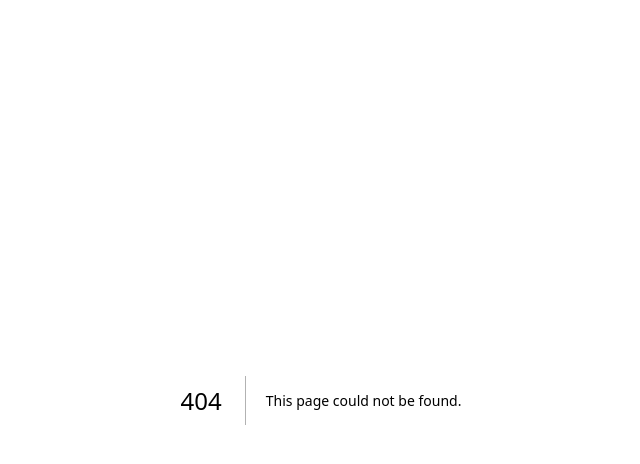
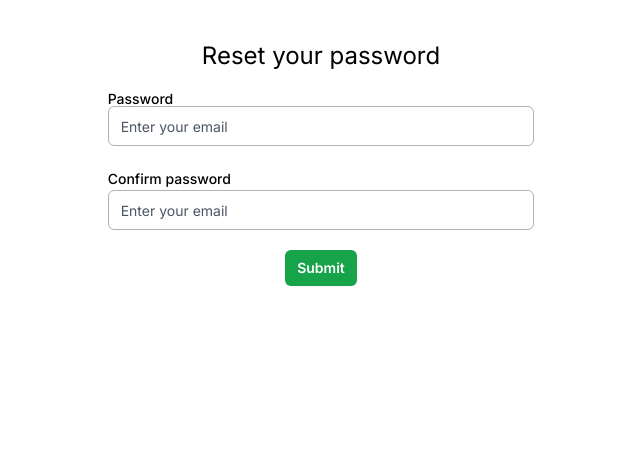
Before and after one commit to rahul4019/Next.js_fullstack_authentication, a Next.js app: page /resetpassword in a window 1280 px wide. Before the commit this address had no page. Shown: the top 464 px of the page, without its empty margins (319-959 px from the left). Built offline with nearby package versions, Linux system fonts and the light colour scheme.

Commit message:
Implement functionality of forgot password

```diff
--- /dev/null
+++ b/src/app/api/users/forgotpassword/route.ts
@@ -0,0 +1,31 @@
+import { NextRequest, NextResponse } from 'next/server';
+
+import { connect } from '@/dbConfig/dbConfig';
+import User from '@/models/user';
+import { sendEmail } from '@/helpers/mailer';
+
+connect();
+
+export async function POST(request: NextRequest) {
+  try {
+    const reqBody = await request.json();
+    const { email } = reqBody;
+
+    // find the user in DB using email
+    const user = await User.findOne({ email });
+
+    if (!user) {
+      return NextResponse.json({ error: 'User not found' }, { status: 400 });
+    }
+
+    // send reset email
+    await sendEmail({ email, emailType: 'RESET', userId: user._id });
+
+    return NextResponse.json({
+      message: 'Reset link has been sent to your email',
+      status: 200,
+    });
+  } catch (error: any) {
+    return NextResponse.json({ error: error.message }, { status: 500 });
+  }
+}
--- /dev/null
+++ b/src/app/api/users/resetpassword/route.ts
@@ -0,0 +1,38 @@
+import { NextRequest, NextResponse } from 'next/server';
+import bcryptjs from 'bcryptjs';
+
+import { connect } from '@/dbConfig/dbConfig';
+import User from '@/models/user';
+
+connect();
+
+export async function POST(request: NextRequest) {
+  try {
+    const reqBody = await request.json();
+    const { password, token } = reqBody;
+
+    /* find the user based on matching token and whose token expiry time is
+     greater than current time */
+    const user = await User.findOne({
+      forgotPasswordToken: token,
+      forgotPasswordTokenExpiry: { $gt: Date.now() },
+    });
+
+    if (!user)
+      return NextResponse.json({ error: 'Invalid token' }, { status: 400 });
+
+    // encrypt the user sent password then update it in db
+    const salt = await bcryptjs.genSalt(10);
+    const hashedPassword = await bcryptjs.hash(password, salt);
+    user.password = hashedPassword;
+
+    await user.save();
+
+    return NextResponse.json({
+      message: 'Password reseted successfully',
+      status: 200,
+    });
+  } catch (error: any) {
+    return NextResponse.json({ error: error.message }, { status: 500 });
+  }
+}
--- /dev/null
+++ b/src/app/forgotpassword/page.tsx
@@ -0,0 +1,64 @@
+'use client';
+import axios from 'axios';
+import { useState } from 'react';
+import { toast } from 'react-hot-toast';
+
+const ForgotPassword = () => {
+  const [email, setEmail] = useState('');
+  const [isValidEmail, setIsValidEmail] = useState(false);
+
+  const handleSubmit = async () => {
+    try {
+      // Custom email validation checks
+      const isValid = /^[A-Za-z0-9._%+-]+@[A-Za-z0-9.-]+\.[A-Za-z]{2,}$/.test(
+        email
+      ); // Simple email format check
+      const isNotEmpty = email.trim() !== '';
+
+      // Update the state with the validation result
+      setIsValidEmail(isValid && isNotEmpty);
+
+      if (!isValidEmail) {
+        toast.error('Please enter a valid email Id');
+        return;
+      }
+
+      const response = await axios.post('/api/users/forgotpassword', { email });
+      setEmail('');
+      toast.success(response.data.message);
+    } catch (error: any) {
+      console.log(error);
+      toast.error(error.message);
+    }
+  };
+  return (
+    <div className="min-h-screen my-10 flex flex-col items-center">
+      <div className="w-full px-6 md:w-1/3 md:p-0">
+        <label
+          className="text-sm font-medium leading-none peer-disabled:cursor-not-allowed peer-disabled:opacity-70"
+          htmlFor="email"
+        >
+          Email
+        </label>
+        <input
+          className="flex h-10 w-full rounded-md border border-black/30 bg-transparent px-3 py-2 text-sm placeholder:text-gray-600 focus:outline-none focus:ring-1 focus:ring-black/30 focus:ring-offset-1 disabled:cursor-not-allowed disabled:opacity-50"
+          type="email"
+          placeholder="Enter your email"
+          id="email"
+          onChange={(e) => setEmail(e.target.value)}
+          value={email}
+        ></input>
+        <p className="mt-1 text-xs text-gray-500">*This field is required</p>
+      </div>
+      <button
+        type="button"
+        className="rounded-md bg-green-600 px-3 py-2 text-sm font-semibold text-white shadow-sm hover:bg-green-600/80 focus-visible:outline focus-visible:outline-2 focus-visible:outline-offset-2 focus-visible:outline-green-600"
+        onClick={handleSubmit}
+      >
+        Submit
+      </button>
+    </div>
+  );
+};
+
+export default ForgotPassword;
--- a/src/app/login/page.tsx
+++ b/src/app/login/page.tsx
@@ -83,8 +83,7 @@
                     Password
                   </label>
                   <Link
-                    href="#"
-                    title=""
+                    href="/forgotpassword"
                     className="text-sm font-semibold text-black hover:underline"
                   >
                     Forgot password?
@@ -109,7 +108,7 @@
                   className={
                     buttonDisabled
                       ? 'inline-flex w-full items-center justify-center rounded-md bg-black opacity-25 px-3.5 py-2.5 font-semibold leading-7 text-white '
-                      : 'inline-flex w-full items-center justify-center rounded-md bg-black px-3.5 py-2.5 font-semibold leading-7 text-white hover:bg-black/80'
+                      : 'inline-flex w-full items-center justify-center rounded-md bg-black px-3.5 py-2.5 font-semibold leading-7 text-white hover:bg-black/80 outline-2 outline-blue-400'
                   }
                   onClick={onLogIn}
                 >
--- /dev/null
+++ b/src/app/resetpassword/page.tsx
@@ -0,0 +1,87 @@
+'use client';
+
+import axios from 'axios';
+import { useRouter } from 'next/navigation';
+import { useState, useEffect } from 'react';
+import { toast } from 'react-hot-toast';
+
+const ResetPassword = () => {
+  const router = useRouter();
+  const [token, setToken] = useState('');
+  const [password, setPassword] = useState('');
+  const [confirmPassword, setConfirmPassword] = useState('');
+
+  useEffect(() => {
+    const urlToken = window.location.search.split('=')[1];
+    setToken(urlToken || '');
+  }, [token]);
+
+  const handleSubmit = async () => {
+    try {
+      if (password.trim() === '') {
+        return toast.error('Password field cannot be empty');
+      }
+      if (password !== confirmPassword) {
+        return toast.error("Password and confirm password don't match");
+      }
+
+      const response = await axios.post('/api/users/resetpassword', {
+        token,
+        password,
+      });
+
+      toast.success(response.data.message);
+      router.push('/login')
+    } catch (error: any) {
+      console.log(error);
+      toast.error(error.message);
+    }
+  };
+
+  return (
+    <div className="min-h-screen flex flex-col mt-10 items-center gap-5">
+      <h1 className="text-2xl">Reset your password</h1>
+      <div className="w-full px-6 md:w-1/3 md:p-0 flex  flex-col">
+        <label
+          className="text-sm font-medium leading-none peer-disabled:cursor-not-allowed peer-disabled:opacity-70"
+          htmlFor="email"
+        >
+          Password
+        </label>
+        <input
+          className="flex h-10 w-full rounded-md border border-black/30 bg-transparent px-3 py-2 text-sm placeholder:text-gray-600 focus:outline-none focus:ring-1 focus:ring-black/30 focus:ring-offset-1 disabled:cursor-not-allowed disabled:opacity-50"
+          type="email"
+          placeholder="Enter your email"
+          id="email"
+          onChange={(e) => setPassword(e.target.value)}
+          value={password}
+        ></input>
+      </div>
+      <div className="w-full px-6 md:w-1/3 md:p-0">
+        <label
+          className="text-sm font-medium leading-none peer-disabled:cursor-not-allowed peer-disabled:opacity-70"
+          htmlFor="email"
+        >
+          Confirm password
+        </label>
+        <input
+          className="flex h-10 w-full rounded-md border border-black/30 bg-transparent px-3 py-2 text-sm placeholder:text-gray-600 focus:outline-none focus:ring-1 focus:ring-black/30 focus:ring-offset-1 disabled:cursor-not-allowed disabled:opacity-50"
+          type="email"
+          placeholder="Enter your email"
+          id="email"
+          onChange={(e) => setConfirmPassword(e.target.value)}
+          value={confirmPassword}
+        ></input>
+      </div>
+      <button
+        type="button"
+        className="rounded-md bg-green-600 px-3 py-2 text-sm font-semibold text-white shadow-sm hover:bg-green-600/80 focus-visible:outline focus-visible:outline-2 focus-visible:outline-offset-2 focus-visible:outline-green-600"
+        onClick={handleSubmit}
+      >
+        Submit
+      </button>
+    </div>
+  );
+};
+
+export default ResetPassword;
--- a/src/app/signup/page.tsx
+++ b/src/app/signup/page.tsx
@@ -32,7 +32,7 @@
     try {
       setLoading(true);
       const res = await axios.post('/api/users/signup', user);
-
+      toast.success("Signup successfull")
       router.push('/login');
     } catch (error: any) {
       toast.error(error.response.data.error);
@@ -127,7 +127,7 @@
                   className={
                     buttonDisabled
                       ? 'inline-flex w-full items-center justify-center rounded-md bg-black opacity-25 px-3.5 py-2.5 font-semibold leading-7 text-white '
-                      : 'inline-flex w-full items-center justify-center rounded-md bg-black px-3.5 py-2.5 font-semibold leading-7 text-white hover:bg-black/80'
+                      : 'inline-flex w-full items-center justify-center rounded-md bg-black px-3.5 py-2.5 font-semibold leading-7 text-white hover:bg-black/80 outline-2 outline-blue-400'
                   }
                   onClick={onSignUp}
                 >
--- a/src/helpers/mailer.ts
+++ b/src/helpers/mailer.ts
@@ -39,11 +39,13 @@
       to: email,
       subject:
         emailType === 'VERIFY' ? 'Verify your email' : 'Reset your password',
-      html: `<p>Click <a href="${
+      html: `<p>Click <a href="${process.env.DOMAIN}/${
+        emailType === 'VERIFY' ? 'verifyemail' : 'resetpassword'
+      }?token=${hashedToken}">here</a> to ${
+        emailType === 'VERIFY' ? 'verfiy your email' : 'reset your password'
+      } or copy and paste the link in your browser. <br> ${
         process.env.DOMAIN
-      }/verifyemail?token=${hashedToken}">here</a> to ${
-        emailType === 'VERIFY' ? 'verfiy your email' : 'reset your password'
-      } or copy and paste the link in your browser. <br> ${process.env.DOMAIN}/verifyemail?token=${hashedToken}</p>`,
+      }/resetpassword?token=${hashedToken}</p>`,
     };
 
     const mailResponse = await transporter.sendMail(mailOptions);
```
